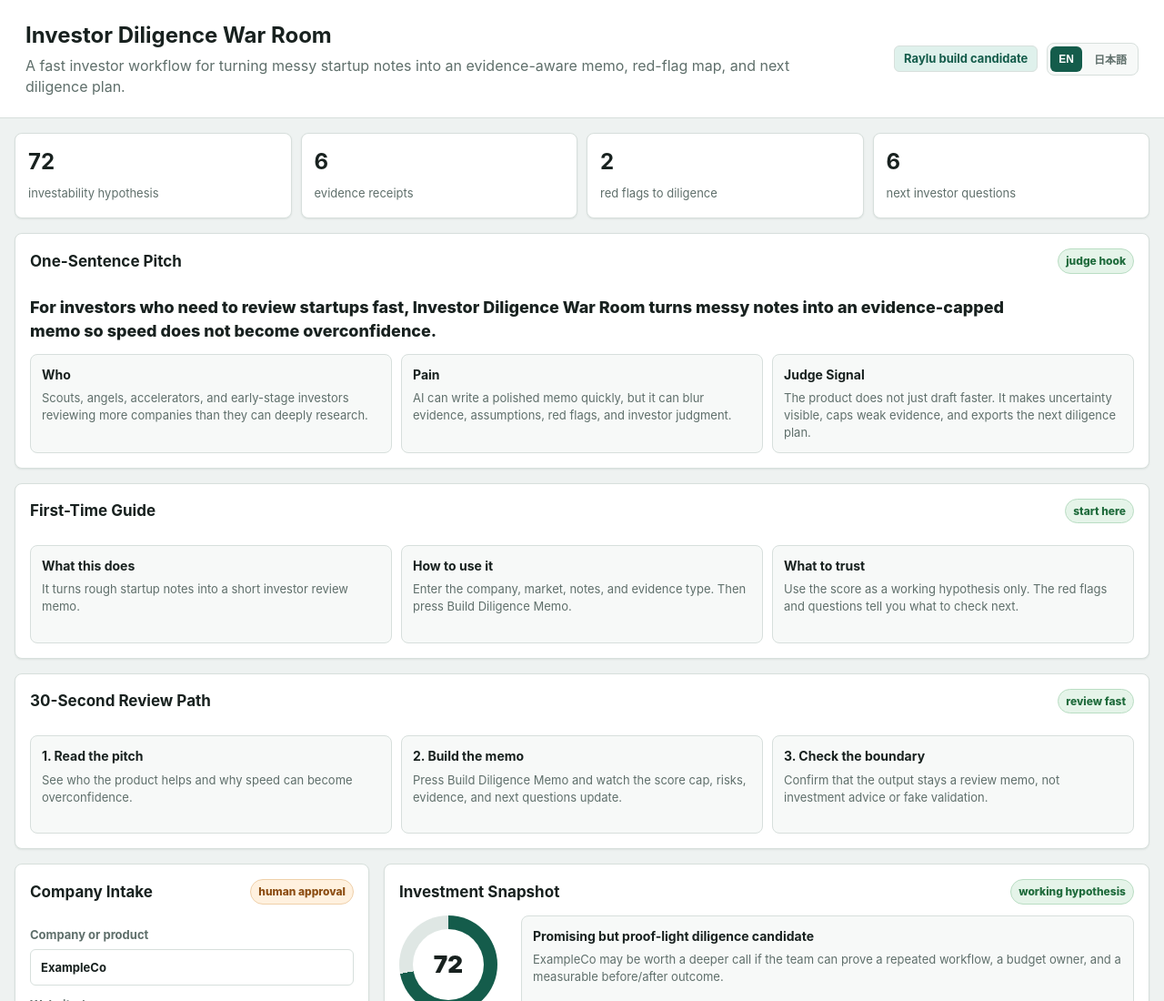
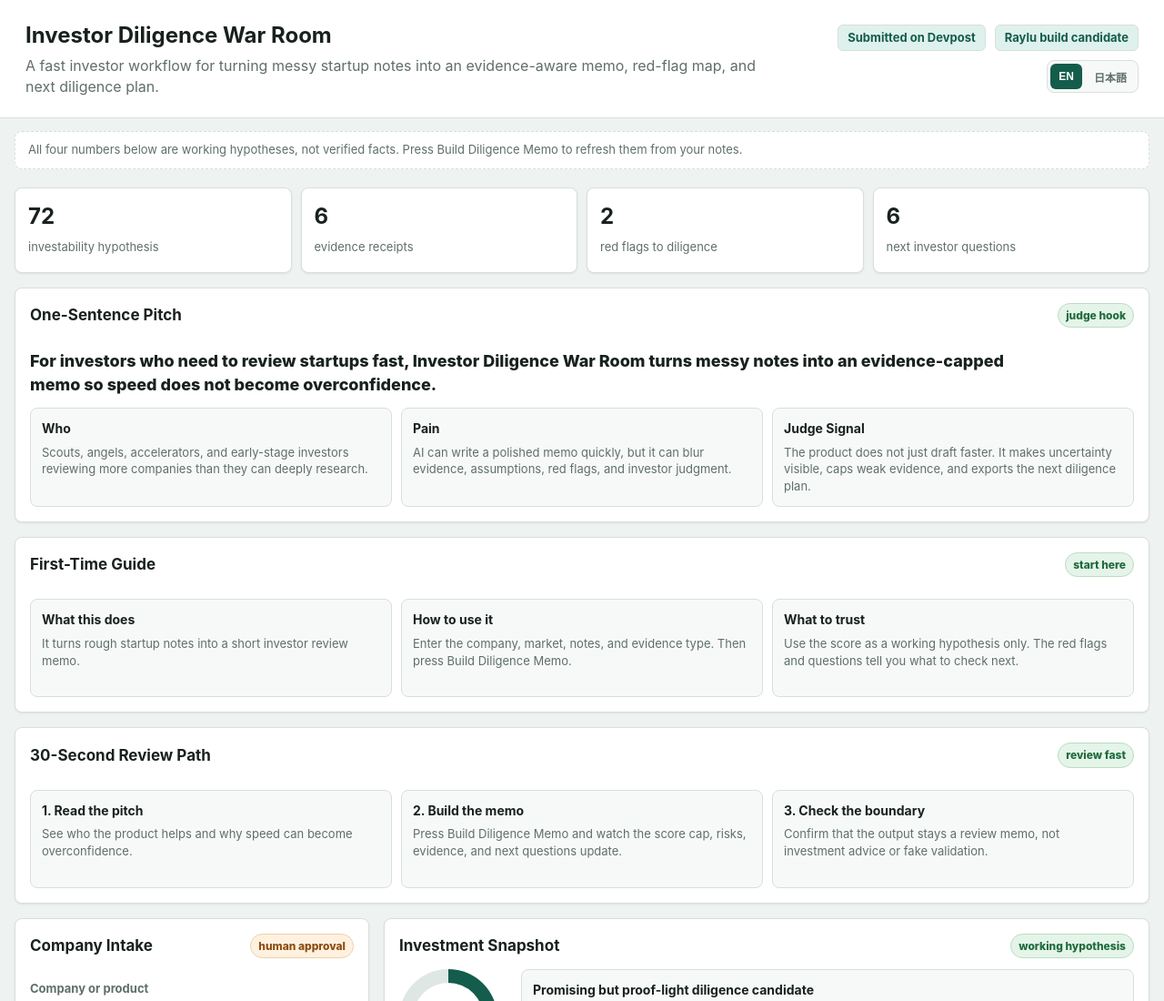
Before and after one commit to daideguchi/investor-diligence-war-room, a website: page index.html in a window 1280 px wide. Shown: the top 1100 px of the page at 91% size. Drawn offline with Linux system fonts and the light colour scheme.

Commit message:
Polish submitted badge and metric caption

```diff
--- a/index.html
+++ b/index.html
@@ -130,6 +130,17 @@
       outline: 3px solid rgba(20, 92, 75, 0.22);
       outline-offset: 1px;
     }
+    .metric-caption {
+      grid-column: 1 / -1;
+      margin: -2px 0 4px;
+      padding: 10px 14px;
+      border: 1px dashed var(--line);
+      border-radius: 8px;
+      background: var(--surface);
+      color: var(--muted);
+      font-size: 13px;
+      line-height: 1.5;
+    }
     .hero-strip {
       grid-column: 1 / -1;
       display: grid;
@@ -253,6 +264,7 @@
       <p class="tagline">A fast investor workflow for turning messy startup notes into an evidence-aware memo, red-flag map, and next diligence plan.</p>
     </div>
     <div class="header-actions">
+      <span class="badge">Submitted on Devpost</span>
       <span class="badge">Raylu build candidate</span>
       <div class="lang-toggle" aria-label="Language">
         <button type="button" class="active" data-lang-button="en">EN</button>
@@ -262,6 +274,7 @@
   </header>
 
   <main>
+    <p class="metric-caption">All four numbers below are working hypotheses, not verified facts. Press Build Diligence Memo to refresh them from your notes.</p>
     <div class="hero-strip" aria-label="current proof snapshot">
       <div class="metric"><strong id="scoreMetric">74</strong><span>investability hypothesis</span></div>
       <div class="metric"><strong id="evidenceMetric">5</strong><span>evidence receipts</span></div>
@@ -443,7 +456,9 @@
       ja: {
         'Investor Diligence War Room': '投資デューデリジェンス司令室',
         'A fast investor workflow for turning messy startup notes into an evidence-aware memo, red-flag map, and next diligence plan.': '散らかったスタートアップ調査メモを、証拠を意識した投資メモ、リスク整理、次の質問に変える投資家向けワークフローです。',
-        'Raylu build candidate': 'Raylu提出候補',
+        'Submitted on Devpost': 'Devpost提出済み',
+        'Raylu build candidate': 'Raylu提出作品',
+        'All four numbers below are working hypotheses, not verified facts. Press Build Diligence Memo to refresh them from your notes.': '下の4つの数字はすべて作業仮説であり、確定した事実ではありません。投資メモを作るボタンを押すと、入力メモから更新されます。',
         'investability hypothesis': '投資可能性の仮説',
         'evidence receipts': '証拠メモ',
         'red flags to diligence': '深掘りすべきリスク',
```
Also changed, not shown: media/investor-diligence-war-room-full.png, 2 other files.
